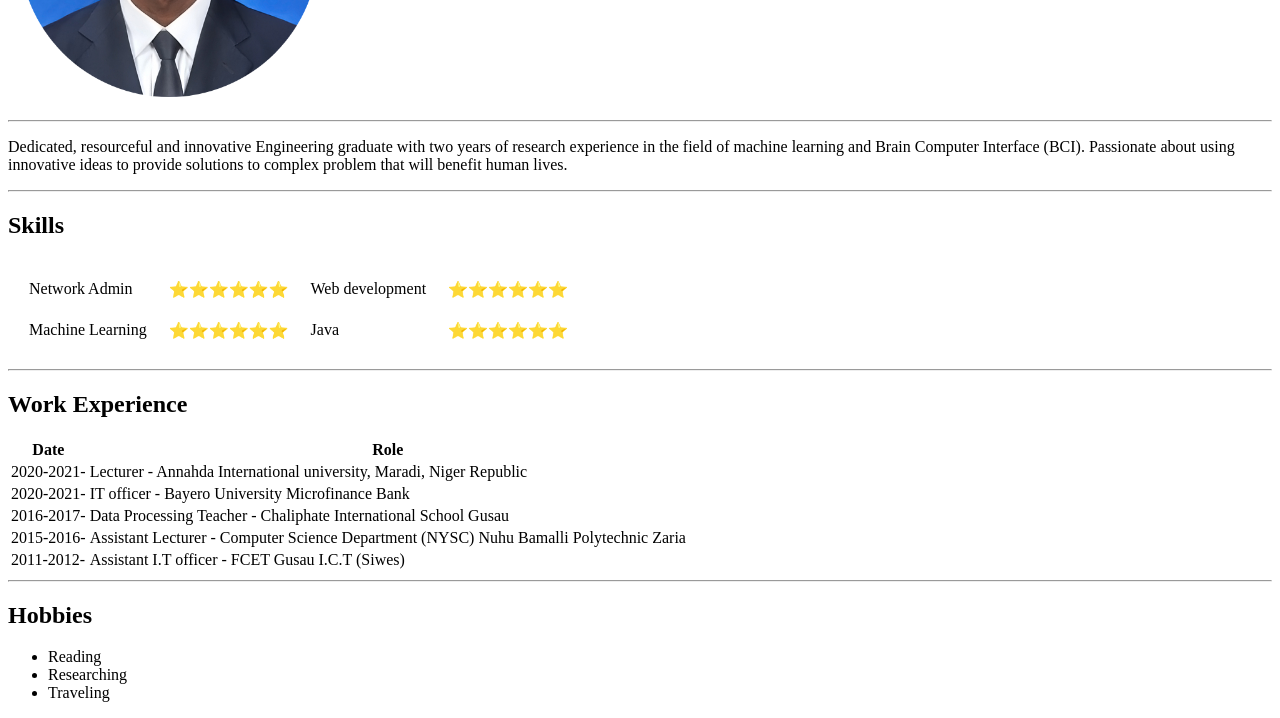
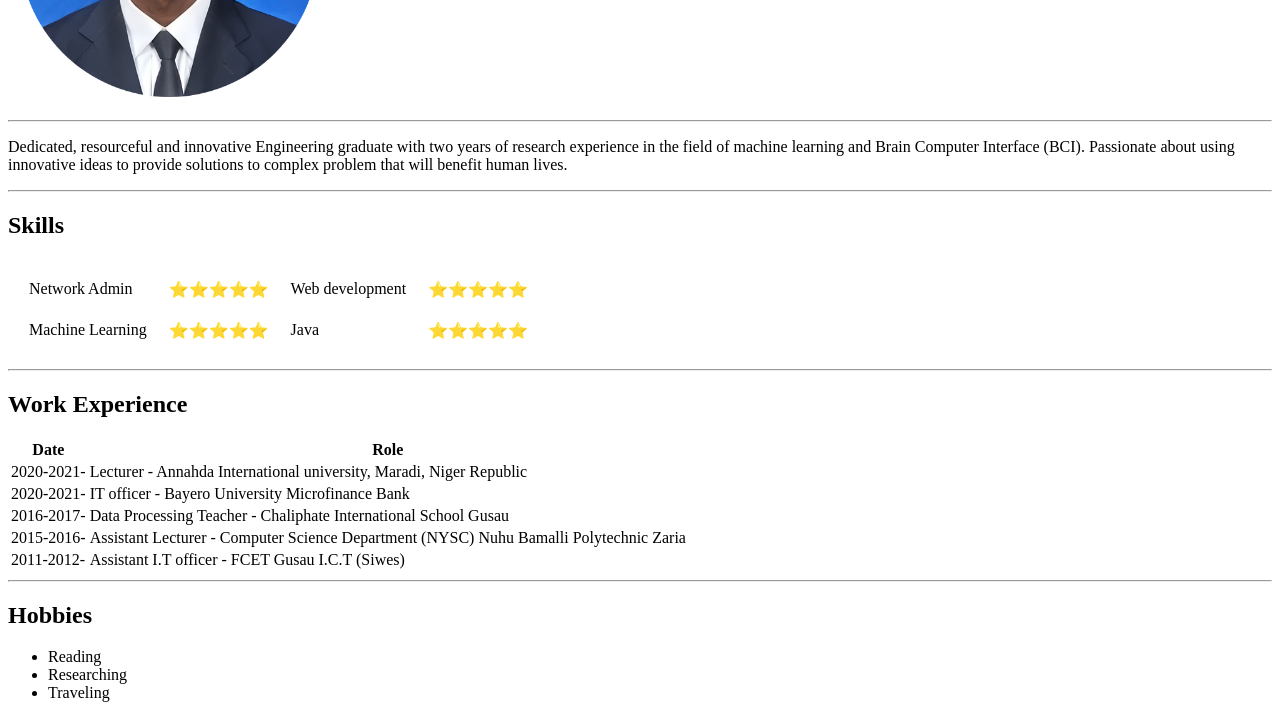
Before and after one commit to Zaysha/cv, a plain HTML site: page index.html in a window 1280 px wide. Shown: the part 222-940 px from the top of the page. Drawn offline with Linux system fonts and the light colour scheme.

Commit message:
Update index.html

```diff
--- a/index.html
+++ b/index.html
@@ -22,17 +22,17 @@ ideas to provide solutions to complex problem that will benefit human lives.</p>
 <table cellspacing="20">
   <tr>
     <td>Network Admin</td>
-    <td>⭐️⭐️⭐️⭐️⭐️⭐️</td>
+    <td>⭐️⭐️⭐️⭐️⭐️</td>
 
     <td>Web development</td>
-    <td>⭐️⭐️⭐️⭐️⭐️⭐️</td>
+    <td>⭐️⭐️⭐️⭐️⭐️</td>
   </tr>
   <tr>
     <td>Machine Learning</td>
-    <td>⭐️⭐️⭐️⭐️⭐️⭐️</td>
+    <td>⭐️⭐️⭐️⭐️⭐️</td>
 
     <td>Java</td>
-    <td>⭐️⭐️⭐️⭐️⭐️⭐️</td>
+    <td>⭐️⭐️⭐️⭐️⭐️</td>
   </tr>
 </table>
 <hr>
```
